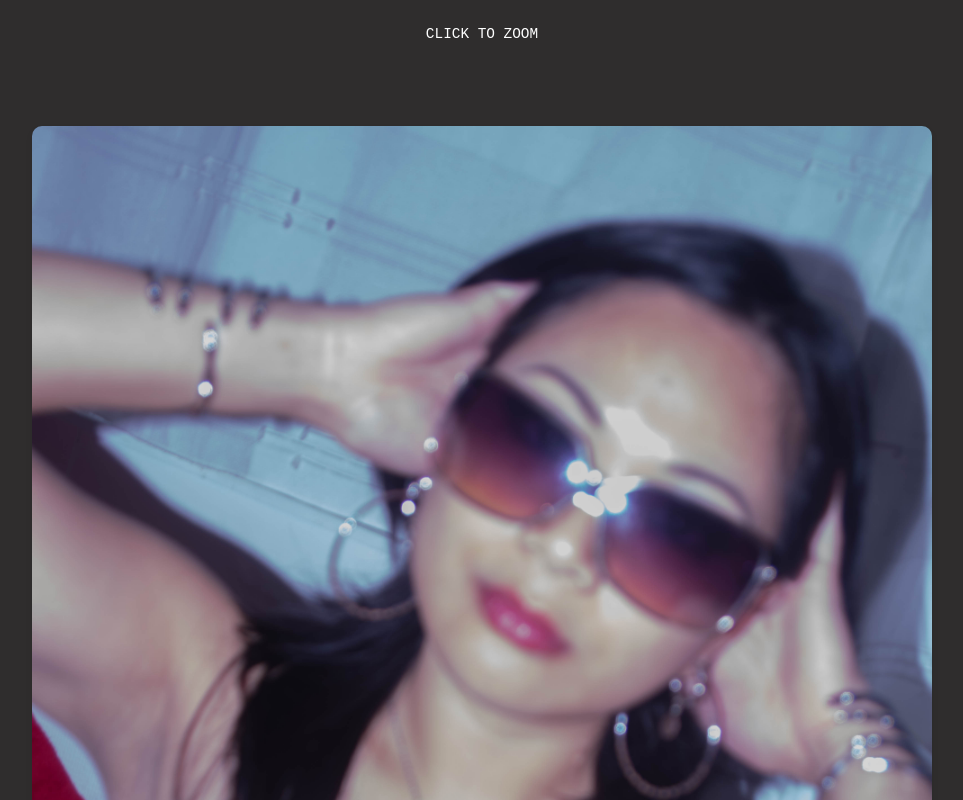
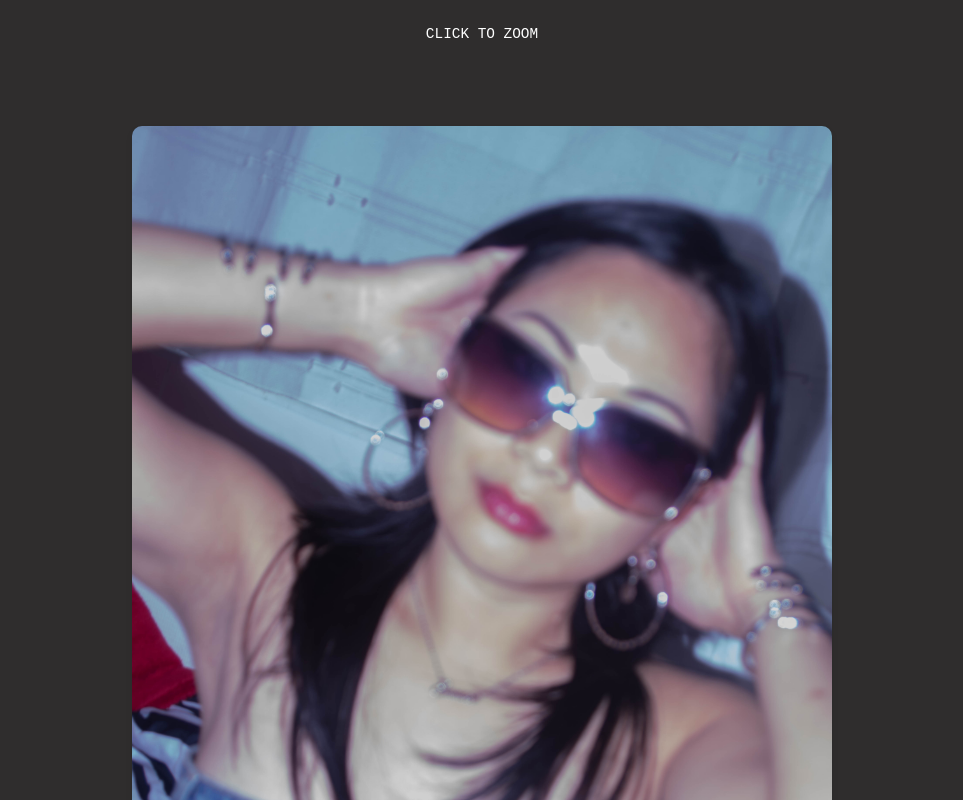
Before and after one commit to inteirity/IWANNADIE, a plain HTML site: page index.html in a window 1280 px wide. Shown: the part 360-1160 px from the top of the page, without its empty margins (158-1121 px from the left). Drawn offline with Linux system fonts and the light colour scheme.

Commit message:
Update style.css

```diff
--- a/style.css
+++ b/style.css
@@ -57,7 +57,7 @@ body {
 
 .photo-grid img {
     width: 100%;
-    max-width: 900px; /* Reduced the max width of images */
+    max-width: 700px; /* Reduced the max width of images */
     height: auto;
     border-radius: 10px;
     box-shadow: 0 4px 6px rgba(0, 0, 0, 0.1);
```
